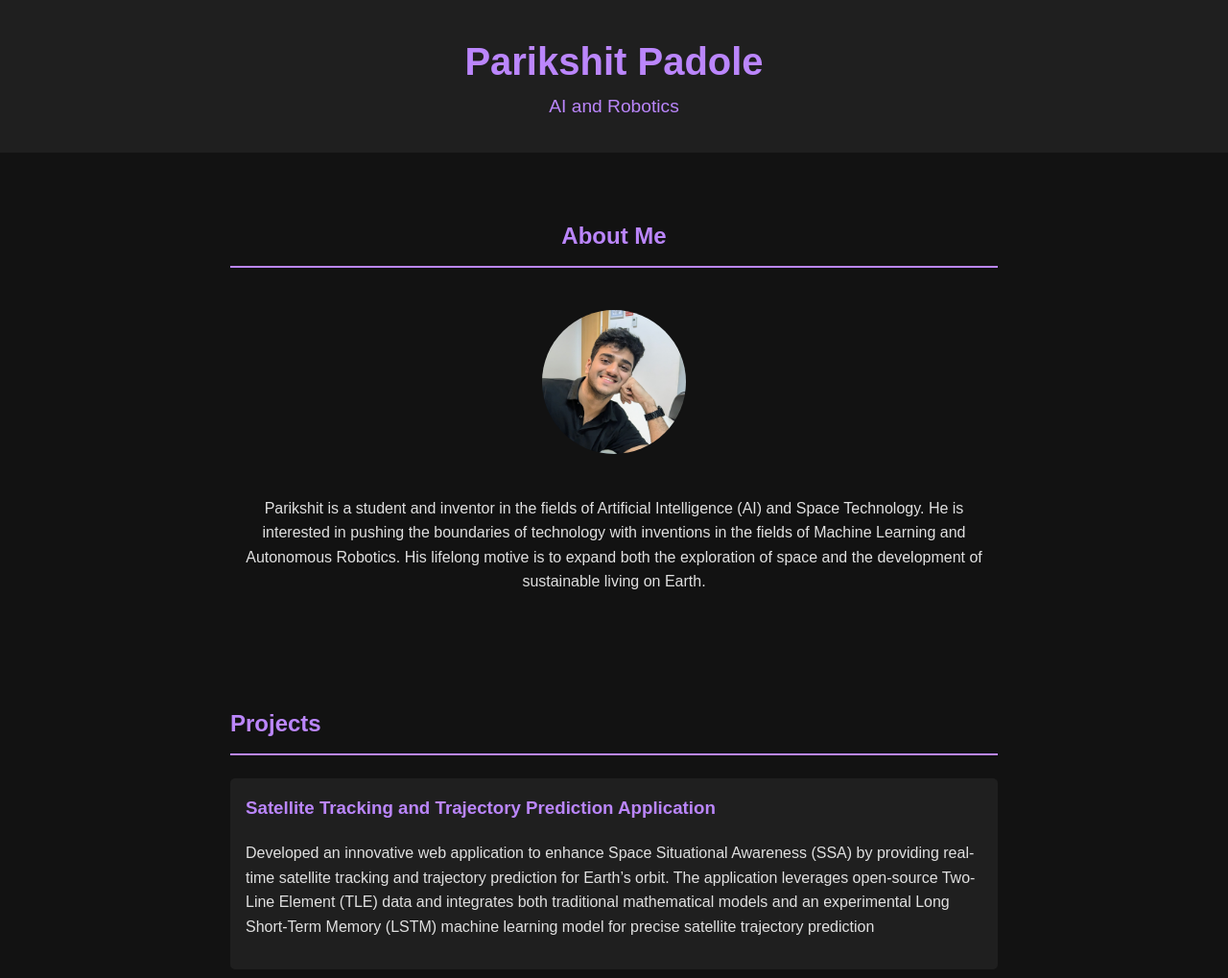
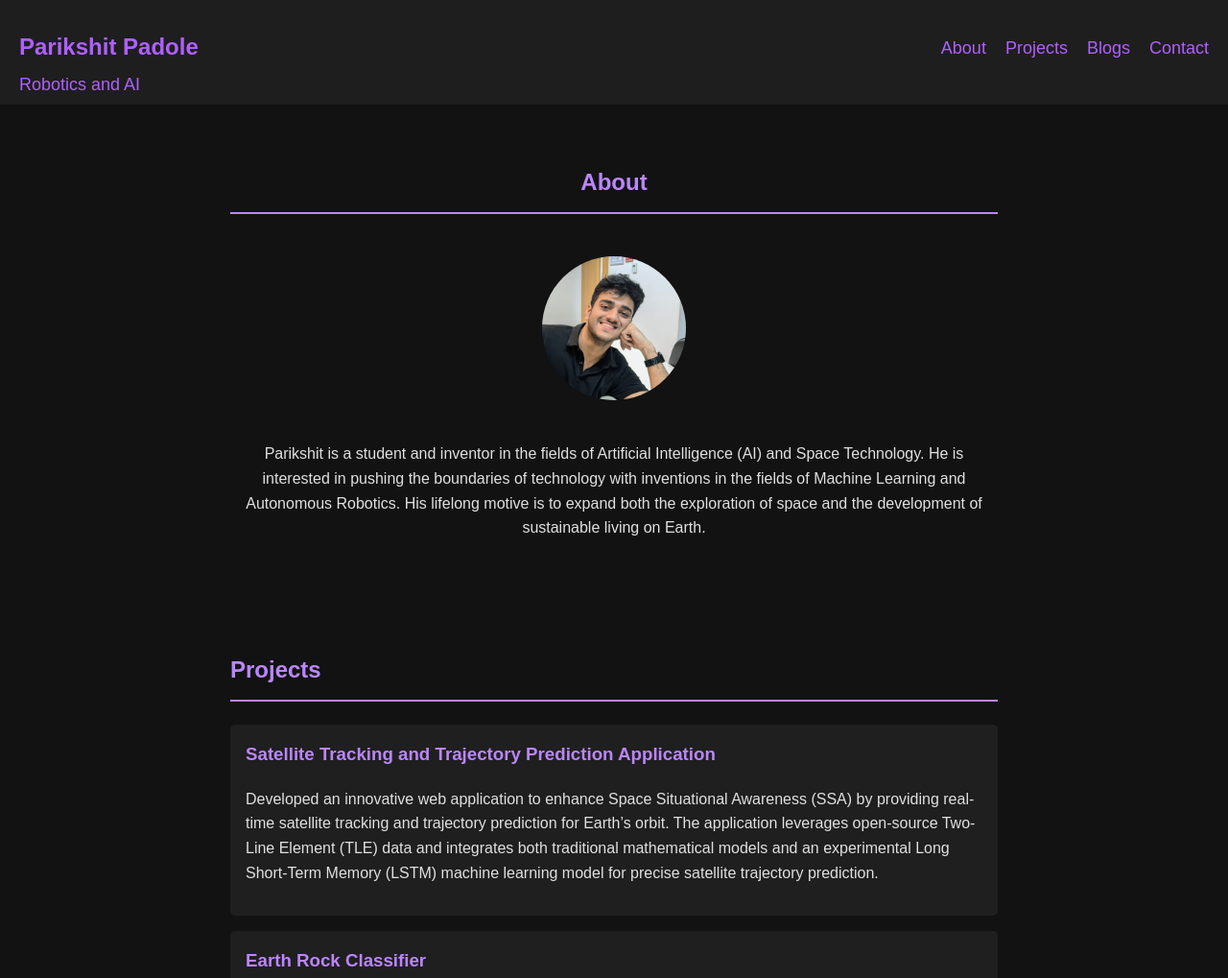
Before and after one commit to Lobster1911/portfolio-parikshit, a plain HTML site: page index.html in a window 1280 px wide. Shown: the top 1019 px of the page at 96% size. Drawn offline with Linux system fonts and the light colour scheme.

Commit message:
added project1 html

```diff
--- /dev/null
+++ b/Project 1/project1.css
@@ -0,0 +1,63 @@
+/* styles.css */
+
+body {
+    font-family: Arial, sans-serif;
+    line-height: 1.6;
+    margin: 0;
+    padding: 0;
+    background-color: #f4f4f4;
+}
+
+header {
+    background-color: #333;
+    color: #fff;
+    padding: 10px 0;
+    text-align: center;
+}
+
+header h1 {
+    margin: 0;
+}
+
+header nav ul {
+    list-style: none;
+    padding: 0;
+}
+
+header nav ul li {
+    display: inline;
+    margin: 0 10px;
+}
+
+header nav ul li a {
+    color: #fff;
+    text-decoration: none;
+}
+
+header nav ul li a:hover {
+    text-decoration: underline;
+}
+
+section {
+    padding: 20px;
+    margin: 20px;
+    background-color: #fff;
+    border-radius: 5px;
+    box-shadow: 0 0 10px rgba(0, 0, 0, 0.1);
+}
+
+.profile-image {
+    max-width: 100%;
+    height: auto;
+    border-radius: 50%;
+}
+
+footer {
+    text-align: center;
+    padding: 10px;
+    background-color: #333;
+    color: #fff;
+    position: fixed;
+    width: 100%;
+    bottom: 0;
+}
--- a/index.css
+++ b/index.css
@@ -17,23 +17,55 @@ a:hover {
     text-decoration: underline;
 }
 
-/* Header */
-header {
-    background-color: #1f1f1f;
-    color: #bb86fc;
-    text-align: center;
-    padding: 2em 0;
+
+
+
+/* Navigation bar styling */
+.navbar {
+    display: flex;
+    justify-content: space-between;
+    align-items: center;
+    padding: 20px;
+    background-color: #1e1e1e;
 }
 
-header h1 {
-    font-size: 2.5em;
-    margin: 0;
+.navbar h1 {
+    font-size: 24px;
+    color: #af60ff;
+    margin-top: -10px; /* Move the h1 up by 10px */
+    margin-bottom: 0; /* Ensure no extra space below the h1 */
 }
 
-header p {
-    font-size: 1.2em;
-    margin: 0;
+
+.navbar nav ul {
+    display: flex;
+    gap: 20px;
 }
+
+.navbar nav ul li a {
+    color: #af60ff;
+    text-decoration: none;
+    font-size: 18px;
+}
+
+.navbar nav ul li a:hover {
+    text-decoration: underline;
+}
+
+.subtitle {
+    font-size: 18px;
+    color: #af60ff;
+    text-align: left;
+    margin-left: 20px;
+    margin-top: -35px;
+    margin-bottom: 0;
+}
+
+
+
+
+
+
 
 /* About Section */
 #about {
@@ -62,18 +94,30 @@ section h2 {
     margin-bottom: 1em;
 }
 
+
+
+
 /* Projects */
 .project {
     background-color: #1f1f1f;
     padding: 1em;
     margin-bottom: 1em;
     border-radius: 5px;
+    transition: transform 0.3s ease, box-shadow 0.3s ease; /* Add transition for smooth animation */
+}
+
+/* Hover effect for projects */
+.project:hover {
+    transform: scale(1.05); /* Slightly increase the size */
+    box-shadow: 0 8px 15px rgba(0, 0, 0, 0.3); /* Add a subtle shadow */
 }
 
 .project h3 {
     color: #bb86fc;
     margin-top: 0;
 }
+
+
 
 /* Contact */
 ul {
@@ -83,6 +127,15 @@ ul {
 
 ul li {
     margin-bottom: 0.5em;
+}
+
+ul li a {
+    color: #bb86fc;
+    text-decoration: none;
+}
+
+ul li a:hover {
+    text-decoration: underline;
 }
 
 /* Footer */
--- a/index.html
+++ b/index.html
@@ -3,17 +3,27 @@
 <head>
     <meta charset="UTF-8">
     <meta name="viewport" content="width=device-width, initial-scale=1.0">
-    <title>Parikshit Padole | Portfolio</title>
+    <title>Parikshit Padole - Robotics and AI</title>
     <link rel="stylesheet" href="index.css">
 </head>
 <body>
     <header>
-        <h1>Parikshit Padole</h1>
-        <p>AI and Robotics</p>
+        <div class="navbar">
+            <h1>Parikshit Padole</h1>
+            <nav>
+                <ul>
+                    <li><a href="about.html">About</a></li>
+                    <li><a href="projects.html">Projects</a></li>
+                    <li><a href="https://blogs.imperial.ac.uk/parikshit/">Blogs</a></li>
+                    <li><a href="#contact">Contact</a></li>
+                </ul>
+            </nav>
+        </div>
+        <p class="subtitle">Robotics and AI</p>
     </header>
 
     <section id="about">
-        <h2>About Me</h2>
+        <h2>About</h2>
         <img src="images\IMG_20240824_221302_916.jpg" alt="Profile Image of Parikshit Padole" class="profile-image">
         <p>
             Parikshit is a student and inventor in the fields of Artificial Intelligence (AI) and Space Technology.
@@ -25,22 +35,23 @@
     <section id="projects">
         <h2>Projects</h2>
         <div class="project">
-            <h3>Satellite Tracking and Trajectory Prediction Application</h3>
+            <h3><a href="/Project 1/project1.html">Satellite Tracking and Trajectory Prediction Application</a></h3>
             <p>Developed an innovative web application to enhance Space Situational Awareness (SSA) by providing real-time
                satellite tracking and trajectory prediction for Earth’s orbit. The application leverages open-source Two-Line Element (TLE) data
                and integrates both traditional mathematical models and an experimental Long Short-Term Memory (LSTM) machine learning model
-               for precise satellite trajectory prediction</p>
+               for precise satellite trajectory prediction.</p>
         </div>
+
         <div class="project">
-            <h3>Earth Rock Classifier</h3>
-            <p>Developed a RaspberryPi 4B based ML model that identifies 35 diffrent types of rocks, this project was
-               developed to understand and learn about image processing and learn how to integrate Machine Learning in Embedded system.</p>
+            <h3><a href="project2.html">Earth Rock Classifier</a></h3>
+            <p>Developed a RaspberryPi 4B based ML model that identifies 35 different types of rocks. This project was
+               developed to understand and learn about image processing and learn how to integrate Machine Learning in Embedded systems.</p>
         </div>
-        <!-- Add more projects as needed -->
     </section>
 
+
     <section id="contact">
-        <h2>Contact Me</h2>
+        <h2>Contact</h2>
         <p>If you would like to collaborate or just want to say hi, feel free to contact me!</p>
         <ul>
             <li>Email: parikshitpadole@gmail.com</li>
```
Also changed, not shown: Project 1/project1.html (added, +53 -0 lines).
